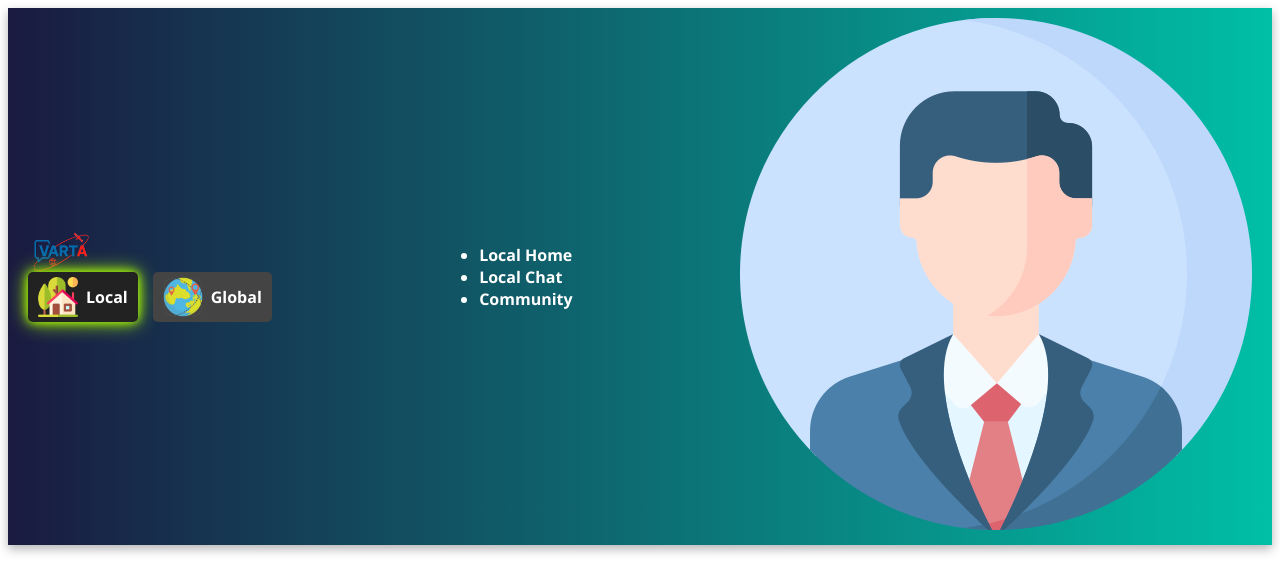
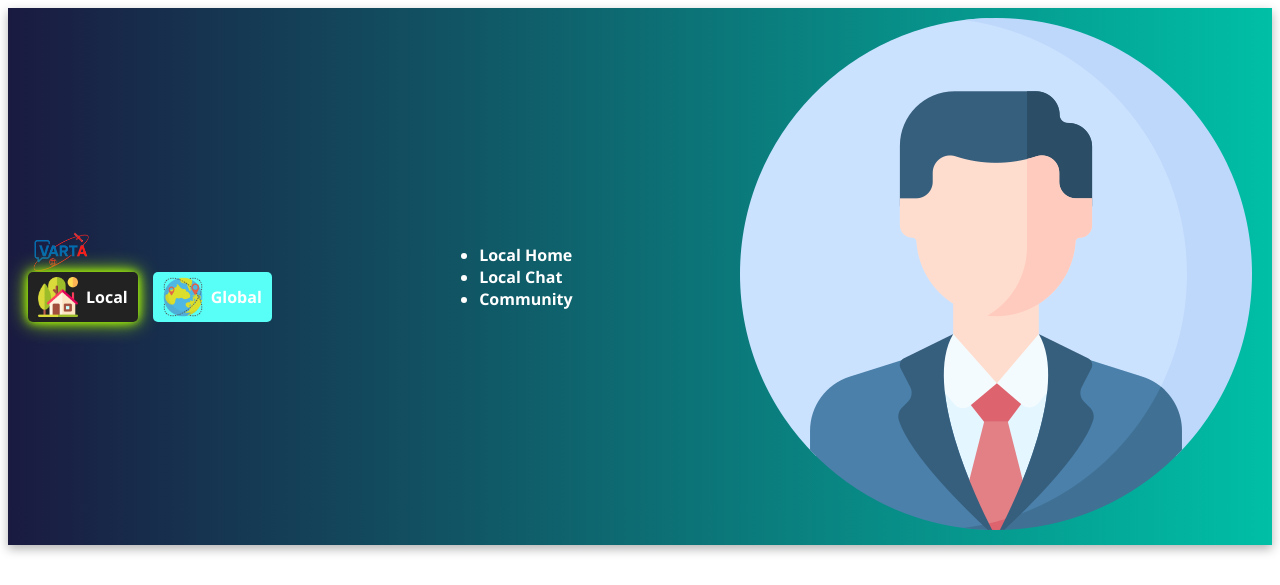
Before and after one commit to DEEPANSHU-KUSHWAHA/varta, a PHP site: page / in a window 1280 px wide. Shown: the top 585 px of the page. Run offline with PHP 8.4, Linux system fonts and the light colour scheme.

Commit message:
Nev bar fix

```diff
--- a/app/navbar/responsive.css
+++ b/app/navbar/responsive.css
@@ -11,7 +11,7 @@
     color: #fff;
     font-weight: bold;
     padding: 5px 10px;
-    background-color: #444;
+    background-color: #58fff7;
     border-radius: 5px;
     transition: background-color 0.3s;
 }
```
